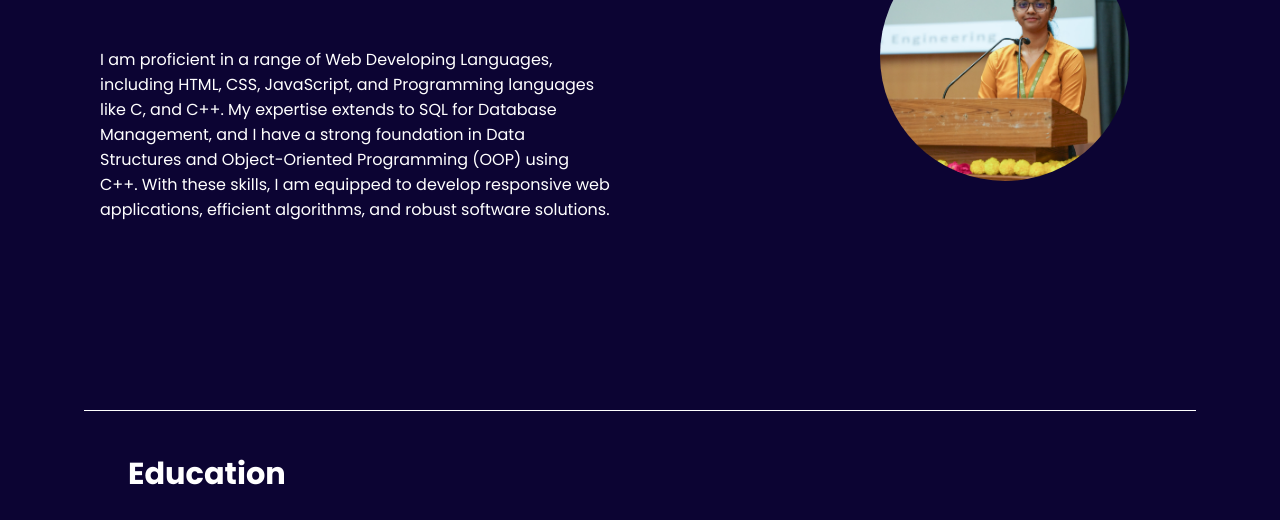
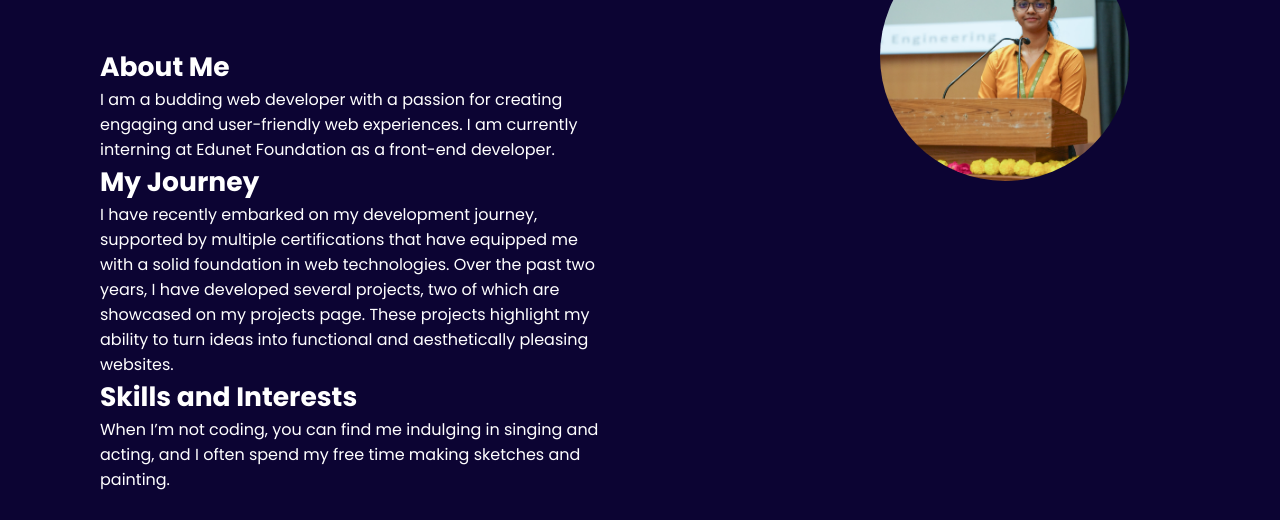
Before and after one commit to keertana2984/Portfolio-Website, a plain HTML site: page about.html in a window 1280 px wide. Shown: the part 252-772 px from the top of the page. Drawn offline with Linux system fonts and the light colour scheme.

Commit message:
Update about.html
Added an elaborate about me section.

```diff
--- a/about.html
+++ b/about.html
@@ -31,12 +31,18 @@
     <main>
         <div class="firstSection-about">
             <div class="leftSection-about">
-                <span style="margin-top: 20px;">Hello, My name is <span class="Keertana">Keertana.</span></span><br><br>
-                <p>I am proficient in a range of Web Developing Languages, including HTML, CSS, JavaScript, and
-                    Programming languages like C, and C++. My expertise extends to SQL for Database Management, and I
-                    have a strong foundation in Data Structures and Object-Oriented Programming (OOP) using C++. With
-                    these skills, I am equipped to develop responsive web applications, efficient algorithms, and robust
-                    software solutions.
+                <span style="font-size: 2rem;">Hello, My name is <span class="Keertana">Keertana.</span></span><br><br>
+                <h5>About Me</h5>
+                <p class="about-content">
+                    I am a budding web developer with a passion for creating engaging and user-friendly web experiences. I am currently interning at Edunet Foundation as a front-end developer.
+                </p>
+                <h5>My Journey</h5>
+                <p class="about-content">
+                    I have recently embarked on my development journey, supported by multiple certifications that have equipped me with a solid foundation in web technologies. Over the past two years, I have developed several projects, two of which are showcased on my projects page. These projects highlight my ability to turn ideas into functional and aesthetically pleasing websites.
+                </p>
+                <h5>Skills and Interests</h5>
+                <p class="about-content">
+                    When I’m not coding, you can find me indulging in singing and acting, and I often spend my free time making sketches and painting.
                 </p>
             </div>
             <div class="rightSection">
```
